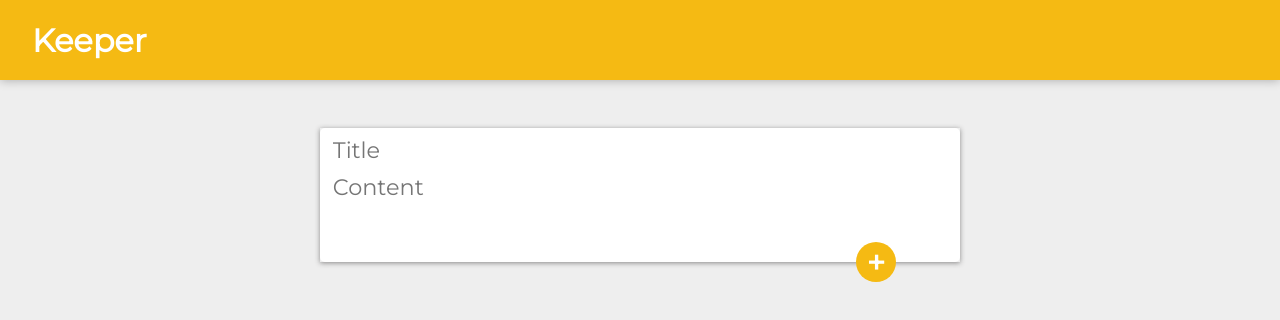
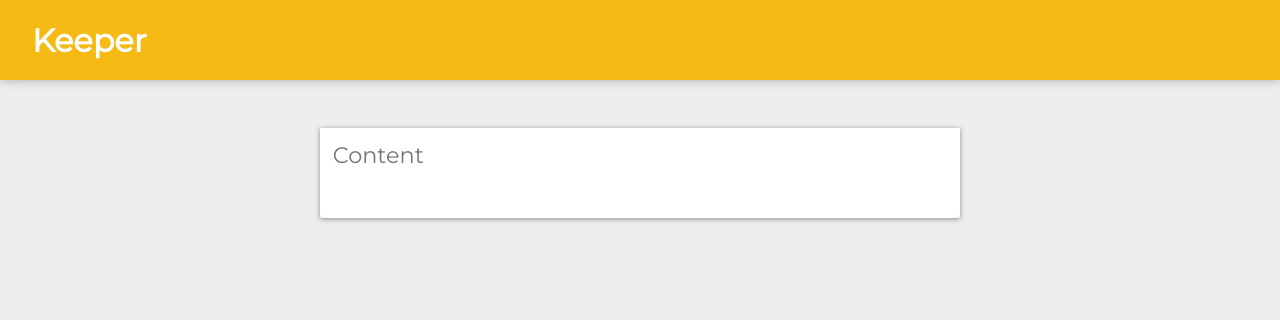
Before and after one commit to sreerajpr06/KeeperApp, a React (Create React App) app: page / in a window 1280 px wide. Shown: the top 320 px of the page. Built offline with nearby package versions, Linux system fonts and the light colour scheme; a web font is replaced by a local one.

Commit message:
added animation for creating new note

```diff
--- a/public/styles.css
+++ b/public/styles.css
@@ -109,6 +109,7 @@ header h1{
     height: 4em;
     outline: none;
     font-size: 1.4em;
+    padding-top: 2%;
     padding-left: 2%;
     padding-right: 2%;
     padding-bottom: 2%;
--- a/src/components/CreateArea.jsx
+++ b/src/components/CreateArea.jsx
@@ -1,7 +1,10 @@
 import React, { useState } from "react";
 import { v4 as uuidv4 } from 'uuid';
+import Zoom from "@material-ui/core/Zoom";
 
 function CreateArea(props){
+    let [isExpanded, setIsExpanded] = useState(false);
+
     let [newItem, setNewItem] = useState({
         title: "",
         content: ""
@@ -38,14 +41,29 @@ function CreateArea(props){
         <div className="add-content-container">
             <form>
                 <div className="add-content">
-                    <input onChange={handleInputChange} name="title" placeholder="Title" value={newItem.title} />
-                    <textarea onChange={handleInputChange} name="content" placeholder="Content" rows="3" value={newItem.content} />
+                    {isExpanded && <input
+                        onChange={handleInputChange}
+                        name="title"
+                        placeholder="Title"
+                        value={newItem.title}
+                    />}
+                    <textarea
+                        onClick={ () => setIsExpanded(true)}
+                        onChange={handleInputChange}
+                        name="content"
+                        placeholder="Content"
+                        rows={isExpanded ? 3 : 1}
+                        value={newItem.content}
+                    />
+
+                    <Zoom in={isExpanded}>
                         <button onClick={ (event) => {
                             props.onAdd(newItem);
                             newItem.title = "";
                             newItem.content = "";
                             event.preventDefault();
                         }}>+</button>
+                    </Zoom>
                 </div>
 
             </form>
```
Lines whose indentation alone changed are shown as unchanged.
